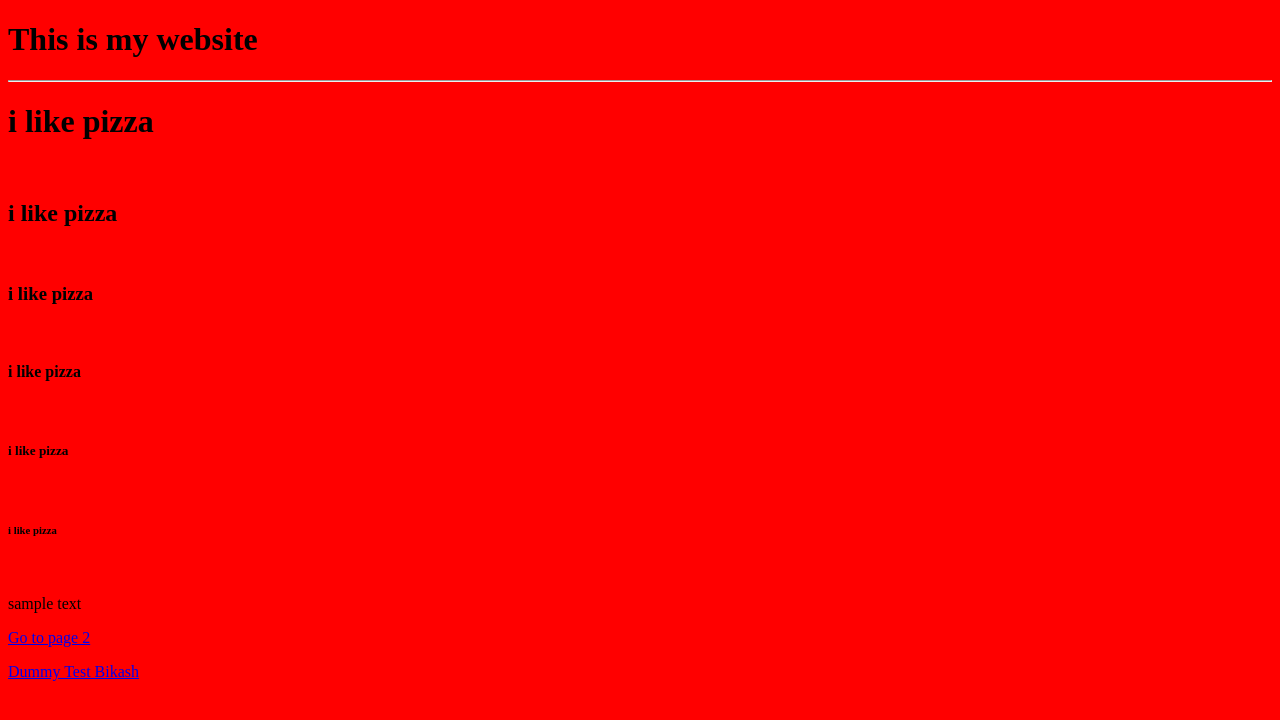
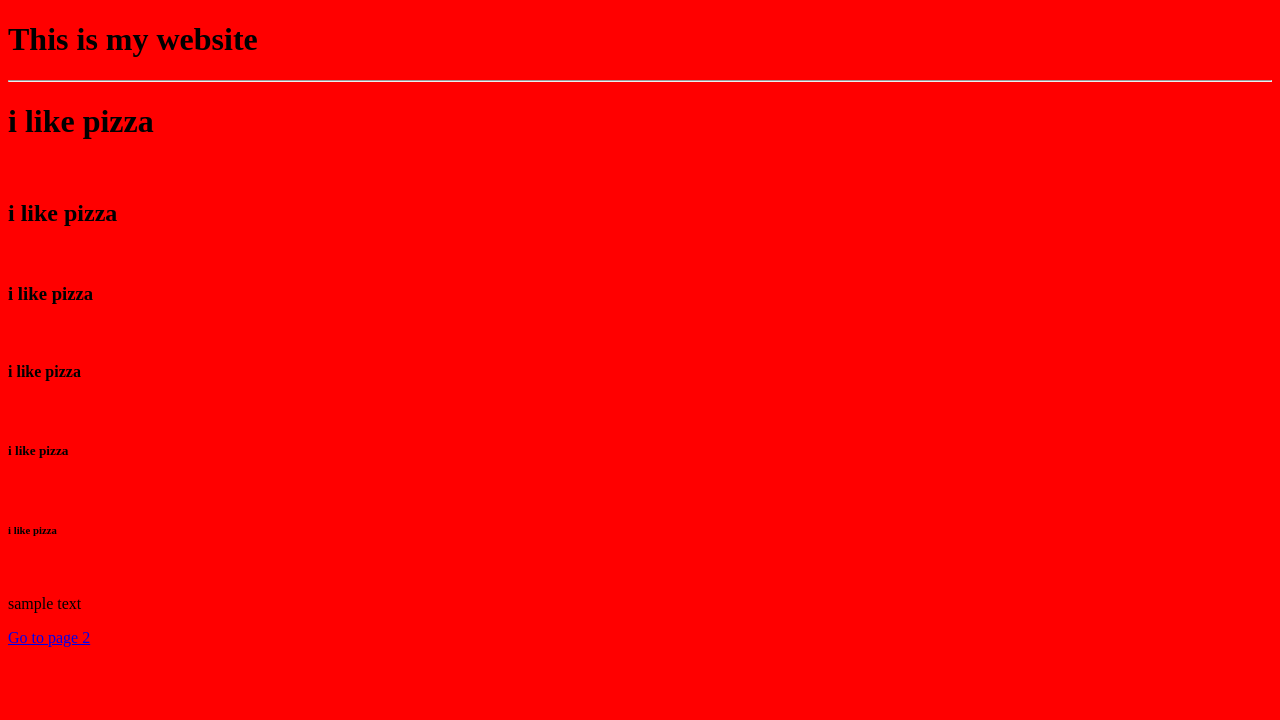
Before and after one commit to Bikash6741/dummy-github-test, a plain HTML site: page index.html in a window 1280 px wide. Drawn offline with Linux system fonts and the light colour scheme.

Commit message:
Remove unnecessary paragraph from index.html

```diff
--- a/index.html
+++ b/index.html
@@ -22,8 +22,6 @@
    <p>sample text</p>
    <a href="Page2.html">
     Go to page 2
-
-    <p>Dummy Test Bikash</p>
 </a>
 
 
```
